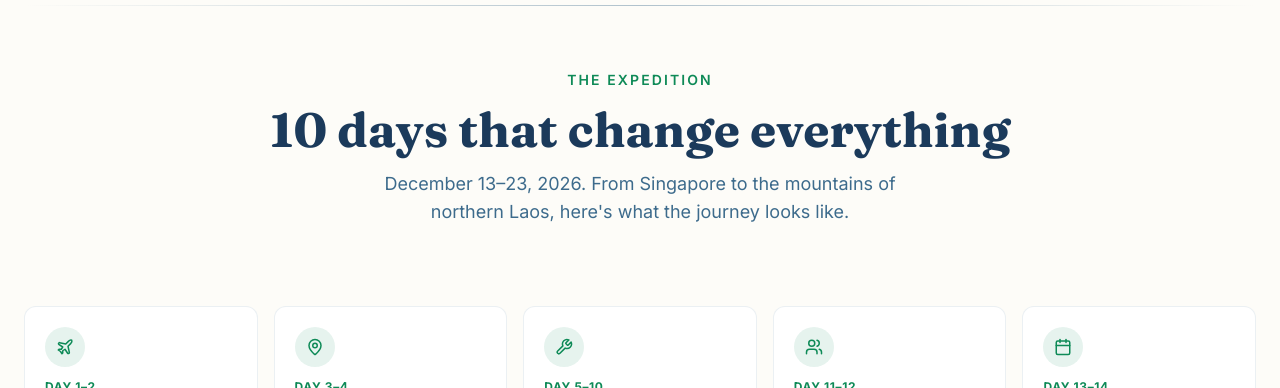
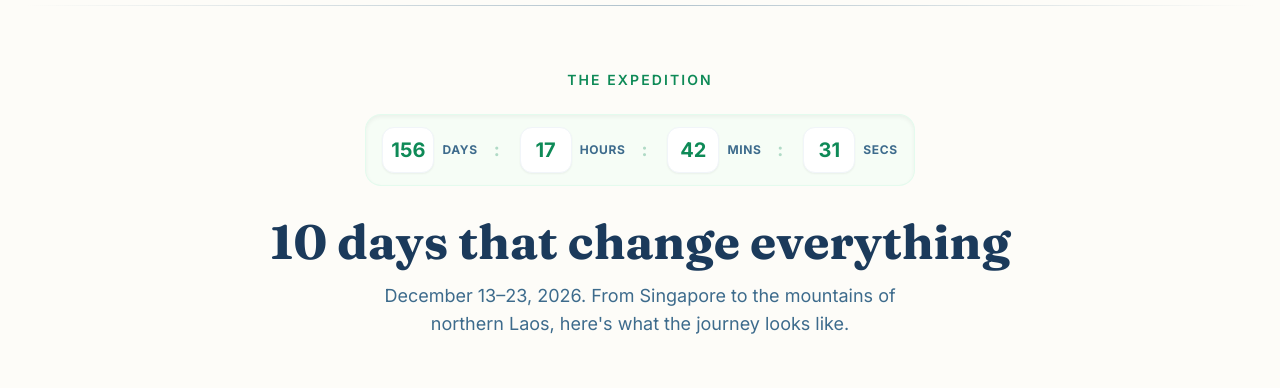
Before and after one commit to joseftanlang/planet_pages_website, a React (Vite) app: page /expedition in a window 1280 px wide. Shown: the part 123-511 px from the top of the page. Built offline with nearby package versions, Linux system fonts and the light colour scheme; no server answers.

Commit message:
Added countdown timer to expedition page too

```diff
--- a/src/components/ExpeditionSection.jsx
+++ b/src/components/ExpeditionSection.jsx
@@ -1,4 +1,4 @@
-import React from "react";
+import React, { useState, useEffect } from "react";
 import { Link } from "react-router-dom";
 import { motion } from "framer-motion";
 import { Plane, MapPin, Calendar, Clock, Users, Camera, Stethoscope, Wrench } from "lucide-react";
@@ -19,6 +19,51 @@ const SKILLS_NEEDED = [
 ];
 
 export default function ExpeditionSection() {
+  // Set target date: 13th December 2026
+  const TARGET_DATE = new Date("2026-12-13T00:00:00").getTime();
+
+  const [timeLeft, setTimeLeft] = useState({
+    days: 0,
+    hours: 0,
+    minutes: 0,
+    seconds: 0,
+    isExpired: false
+  });
+
+  useEffect(() => {
+    const calculateTimeLeft = () => {
+      const now = new Date().getTime();
+      const difference = TARGET_DATE - now;
+
+      if (difference <= 0) {
+        setTimeLeft({ days: 0, hours: 0, minutes: 0, seconds: 0, isExpired: true });
+        return;
+      }
+
+      setTimeLeft({
+        days: Math.floor(difference / (1000 * 60 * 60 * 24)),
+        hours: Math.floor((difference % (1000 * 60 * 60 * 24)) / (1000 * 60 * 60)),
+        minutes: Math.floor((difference % (1000 * 60 * 60)) / (1000 * 60)),
+        seconds: Math.floor((difference % (1000 * 60)) / 1000),
+        isExpired: false
+      });
+    };
+
+    calculateTimeLeft();
+    const timer = setInterval(calculateTimeLeft, 1000);
+
+    return () => clearInterval(timer);
+  }, [TARGET_DATE]);
+
+  const formatNumber = (num) => String(num).padStart(2, "0");
+
+  const timeBlocks = [
+    { label: "Days", value: timeLeft.days },
+    { label: "Hours", value: formatNumber(timeLeft.hours) },
+    { label: "Mins", value: formatNumber(timeLeft.minutes) },
+    { label: "Secs", value: formatNumber(timeLeft.seconds) },
+  ];
+
   return (
     <section id="expedition" className="py-24 md:py-32 bg-[#FDFCF8]" aria-labelledby="expedition-heading">
       <div className="max-w-7xl mx-auto px-6">
@@ -29,9 +74,35 @@ export default function ExpeditionSection() {
           whileInView={{ opacity: 1, y: 0 }}
           viewport={{ once: true, margin: "-100px" }}
           transition={{ duration: 0.6 }}
-          className="text-center mb-20"
+          className="text-center mb-20 flex flex-col items-center"
         >
-          <p className="text-[#0E8A57] text-sm font-semibold tracking-[0.15em] uppercase mb-4">The Expedition</p>
+          <p className="text-[#0E8A57] text-sm font-semibold tracking-[0.15em] uppercase mb-6">The Expedition</p>
+
+          {/* Live Countdown Timer Element */}
+          <div className="mb-8">
+            {timeLeft.isExpired ? (
+              <div className="text-center font-heading font-bold text-[#0E8A57] bg-green-100 px-4 py-2 rounded-full text-base tracking-wide uppercase">
+                The Journey Has Begun!
+              </div>
+            ) : (
+              <div className="flex items-center justify-center gap-2 sm:gap-3 bg-green-50/50 p-2.5 sm:p-3 rounded-2xl border border-emerald-100/50 shadow-inner">
+                {timeBlocks.map((block, idx) => (
+                  <div key={idx} className="flex items-center gap-1 sm:gap-2 px-1">
+                    <div className="min-w-[42px] sm:min-w-[52px] bg-white text-[#0E8A57] font-bold text-lg sm:text-xl p-1.5 sm:p-2 rounded-xl text-center shadow-sm border border-slate-100">
+                      {block.value}
+                    </div>
+                    <span className="text-[10px] sm:text-xs font-bold text-[#3D6B8C] uppercase tracking-wider">
+                      {block.label.toLowerCase()}
+                    </span>
+                    {idx < timeBlocks.length - 1 && (
+                      <span className="text-[#0E8A57]/30 font-bold ml-1 sm:ml-2">:</span>
+                    )}
+                  </div>
+                ))}
+              </div>
+            )}
+          </div>
+
           <h2 id="expedition-heading" className="text-3xl md:text-5xl font-heading font-bold text-[#1B3A5B] mb-4">
             10 days that change everything
           </h2>
```
